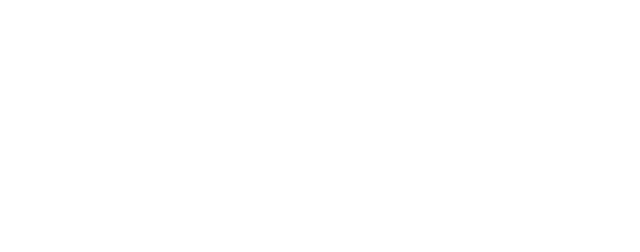
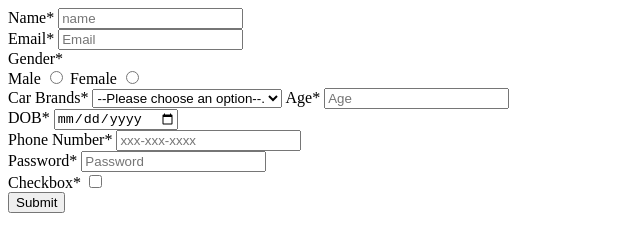
Before and after one commit to acciojob/signup-form-car-harshal1714, a website: page main.html in a window 1280 px wide. Shown: the whole page, without its empty margins (0-640 px from the left). Drawn offline with Linux system fonts and the light colour scheme.

Commit message:
created a submission

```diff
--- a/main.html
+++ b/main.html
@@ -8,6 +8,51 @@
 
 <body>
 	<!-- the entire body must be written by student -->
+<form>
+<label for="name">Name*</label>
+<input type="text" id="name" placeholder="name" required><br>
+
+<label for="email">Email*</label>
+<input type="email" id="email" placeholder="Email" required><br>
+
+<label for="Gender">Gender*</label><br>
+<label for="gender_m">Male</label>
+<input type="radio" id="gender_m" name=Gender required>
+<label for="gender_f">Female</label>
+<input type="radio" id="gender_f" name=Gender required><br>
+
+<label for="cars">Car Brands*</label>
+<select>
+<option value="" disabled selected>
+ --Please choose an option--.
+</option>
+<option value="bmw"> BMW
+</option>
+	<option value="audi">Audi
+</option>
+	<option value="mercedez">Mercedez
+</option>
+</select>
+
+<label for="age">Age*</label>
+<input type="number" id="age" placeholder="Age" required><br>
+
+<label for="dob">DOB*</label>
+<input type="date" id="dob" required><br>
+
+<label for="phone num">Phone Number*</label>
+<input type="tel" id="phone num" placeholder="xxx-xxx-xxxx" required><br>
+
+<label for="password">Password*</label>
+<input type="password" id="password" placeholder="Password" required><br>
+
+<label for="checkbox">Checkbox*</label>
+<input type="checkbox" id="checkbox" required><br>
+
+	<button type="submit">Submit</button>
+</form>
+
+
     <script type="text/javascript" src="./script.js">
 </script>
 
```
